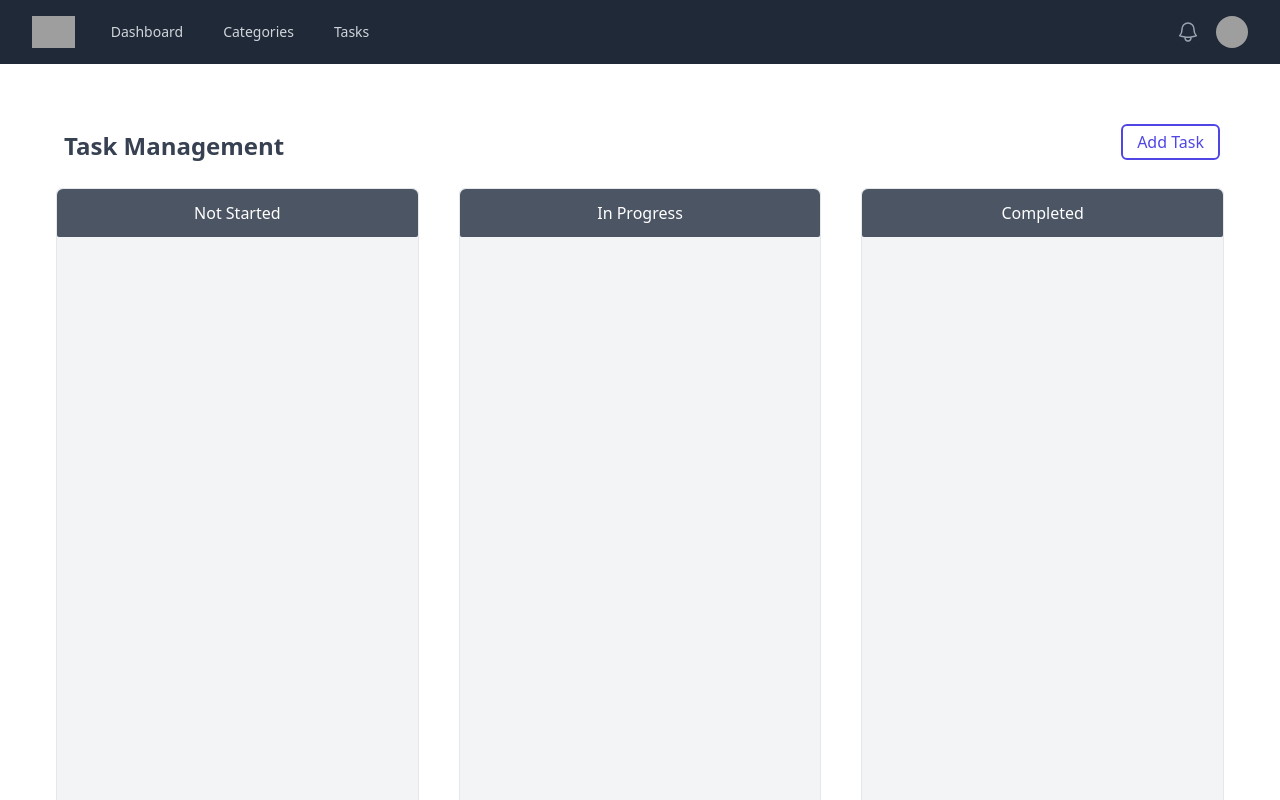
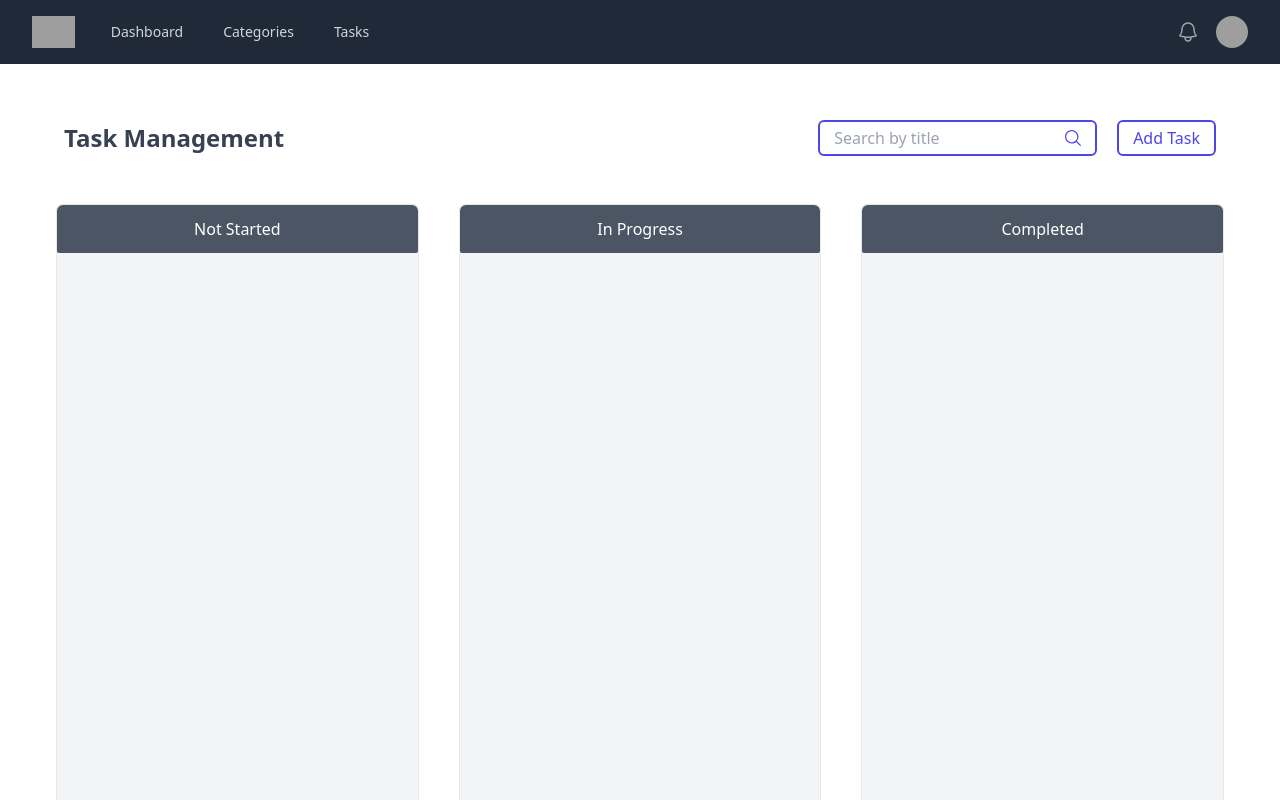
Before and after one commit to JavaAura/Meskine_Mostafa_S5_B1_Goalie, an Angular app: page /task in a window 1280 px wide. Shown: the top 800 px of the page. Built offline with nearby package versions, Linux system fonts and the light colour scheme; grey boxes are pictures that could not be loaded.

Commit message:
GOAL-31 Implement task search by title

```diff
--- a/src/app/services/task.service.ts
+++ b/src/app/services/task.service.ts
@@ -56,4 +56,24 @@ export class TaskService {
     this.tasks = this.tasks.filter((task) => task.id !== taskId);
     return of(this.tasks);
   }
+
+  /**
+   * Search tasks by title or description.
+   * @param searchTerm The search term to filter tasks.
+   * @returns Observable of the filtered task list.
+   */
+  searchTasks(searchTerm: string): Observable<Task[]> {
+    if (!searchTerm.trim()) {
+      return of(this.tasks);
+    }
+
+    const lowerCaseTerm = searchTerm.toLowerCase();
+    const filteredTasks = this.tasks.filter(
+      (task) =>
+        task.title.toLowerCase().includes(lowerCaseTerm) ||
+        (task.description && task.description.toLowerCase().includes(lowerCaseTerm))
+    );
+
+    return of(filteredTasks);
+  }
 }
--- a/src/app/task/task.component.html
+++ b/src/app/task/task.component.html
@@ -1,17 +1,35 @@
 <div class="p-4 w-full mx-auto h-screen">
-  <div class="flex w-full justify-between items-center">
+  <div class="flex w-full justify-between items-center mb-12 px-2">
     <!-- Header -->
-    <h2 class="text-2xl font-semibold text-gray-700 mb-4 px-2">Task Management</h2>
+    <h2 class="text-2xl font-semibold text-gray-700 ">Task Management</h2>
 
-    <!-- Add Task Button -->
-    <div class="mb-6 text-right">
-      <button (click)="openTaskForm()"
-              class="rounded-md px-3.5 py-1 m-1 overflow-hidden relative group cursor-pointer border-2 font-medium border-indigo-600 text-indigo-600 text-white">
+    <div class="flex gap-5 items-center">
+      <div
+        class="flex px-3.5 py-1 rounded-md border-2 border-indigo-600 overflow-hidden min-w-xl">
+        <input
+          type="text"
+          [(ngModel)]="searchInput"
+          placeholder="Search by title"
+          class="outline-0"
+          (input)="searchTasks()"
+        />
+        <svg xmlns="http://www.w3.org/2000/svg" viewBox="0 0 192.904 192.904" width="16px" class="fill-indigo-600">
+          <path
+            d="m190.707 180.101-47.078-47.077c11.702-14.072 18.752-32.142 18.752-51.831C162.381 36.423 125.959 0 81.191 0 36.422 0 0 36.423 0 81.193c0 44.767 36.422 81.187 81.191 81.187 19.688 0 37.759-7.049 51.831-18.751l47.079 47.078a7.474 7.474 0 0 0 5.303 2.197 7.498 7.498 0 0 0 5.303-12.803zM15 81.193C15 44.694 44.693 15 81.191 15c36.497 0 66.189 29.694 66.189 66.193 0 36.496-29.692 66.187-66.189 66.187C44.693 147.38 15 117.689 15 81.193z">
+          </path>
+        </svg>
+      </div>
+      <!-- Add Task Button -->
+      <div class="text-right">
+        <button (click)="openTaskForm()"
+                class="rounded-md px-3.5 py-1 overflow-hidden relative group cursor-pointer border-2 font-medium border-indigo-600 text-indigo-600 text-white">
         <span
           class="absolute w-64 h-0 transition-all duration-300 origin-center rotate-45 -translate-x-20 bg-indigo-600 top-1/2 group-hover:h-64 group-hover:-translate-y-32 ease"></span>
-        <span class="relative text-indigo-600 transition duration-300 group-hover:text-white ease">Add Task</span>
-      </button>
+          <span class="relative text-indigo-600 transition duration-300 group-hover:text-white ease">Add Task</span>
+        </button>
+      </div>
     </div>
+
   </div>
 
   <!-- Task List -->
@@ -235,7 +253,9 @@
               name="categoryId"
               class="w-full p-2 border border-gray-300 rounded-md focus:ring-indigo-400 focus:ring-2 focus:outline-none"
             >
-              <option *ngFor="let category of categories" [value]="category.id" [selected]="formTask.categoryId == category.id">{{ category.name }}</option>
+              <option *ngFor="let category of categories" [value]="category.id"
+                      [selected]="formTask.categoryId == category.id">{{ category.name }}
+              </option>
             </select>
           </div>
         </div>
--- a/src/app/task/task.component.ts
+++ b/src/app/task/task.component.ts
@@ -30,6 +30,7 @@ export class TaskComponent {
   selectedTask: Task | null = null;
   categories: Category[] = [];
   categoryLookup: Record<number, string> = {};
+  searchInput: string = '';
 
   constructor(private taskService: TaskService, private categoryService: CategoryService) {
     this.loadTasks();
@@ -64,6 +65,13 @@ export class TaskComponent {
     this.inProgressTasks = this.tasks.filter(task => task.status === 'in-progress');
     this.completedTasks = this.tasks.filter(task => task.status === 'completed');
     this.notStartedTasks = this.tasks.filter(task => task.status === 'not-started');
+  }
+
+  searchTasks(): void {
+    this.taskService.searchTasks(this.searchInput).subscribe((filteredTasks) => {
+      this.tasks = filteredTasks;
+      this.filterTasksByStatus();
+    });
   }
 
   getShadowClass(priority: string): string {
--- a/src/styles.scss
+++ b/src/styles.scss
@@ -2,3 +2,24 @@
 @tailwind base;
 @tailwind components;
 @tailwind utilities;
+
+/* width */
+::-webkit-scrollbar {
+  width: 6px;
+}
+
+/* Track */
+::-webkit-scrollbar-track {
+  background: #f1f1f1;
+}
+
+/* Handle */
+::-webkit-scrollbar-thumb {
+  background: #888;
+  border-radius: 5px;
+}
+
+/* Handle on hover */
+::-webkit-scrollbar-thumb:hover {
+  background: #555;
+}
```
